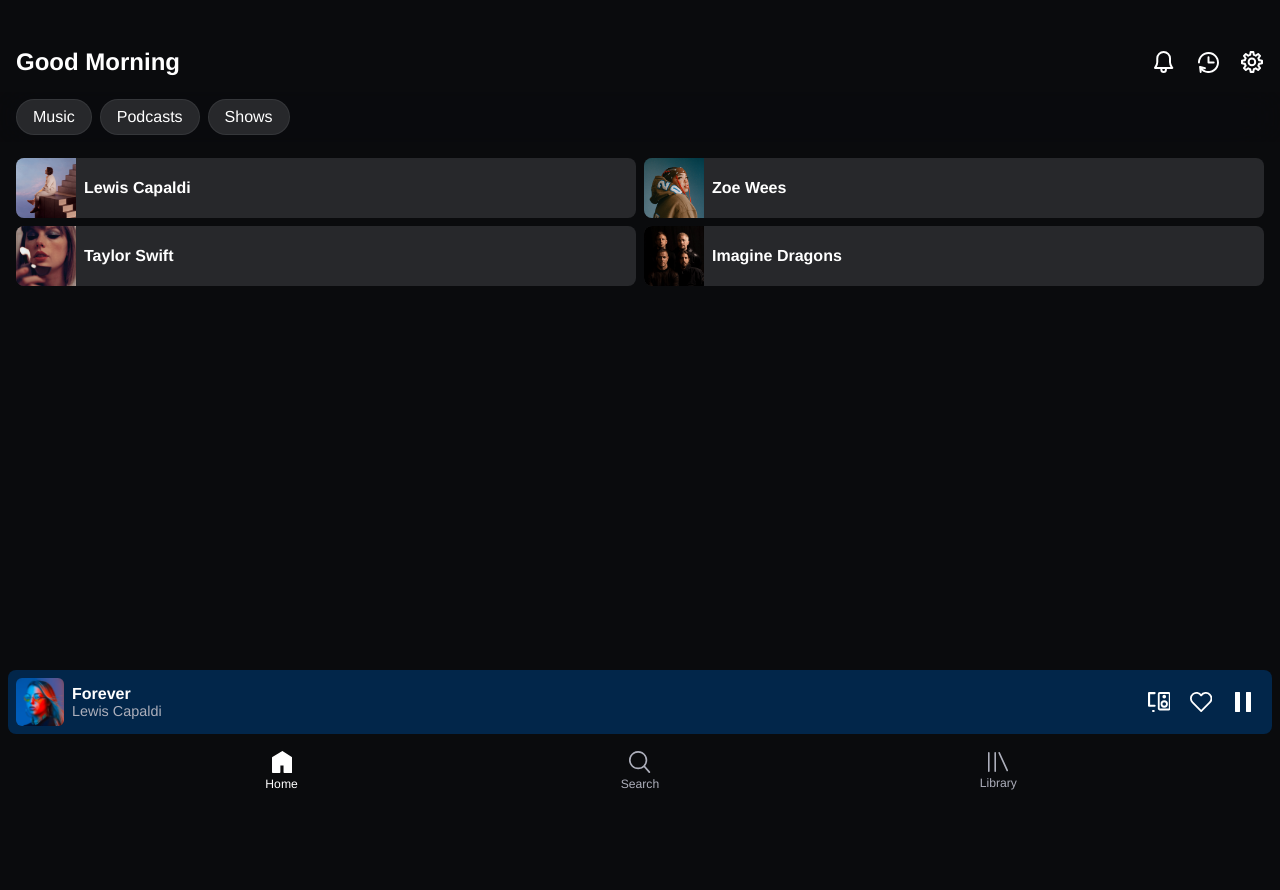
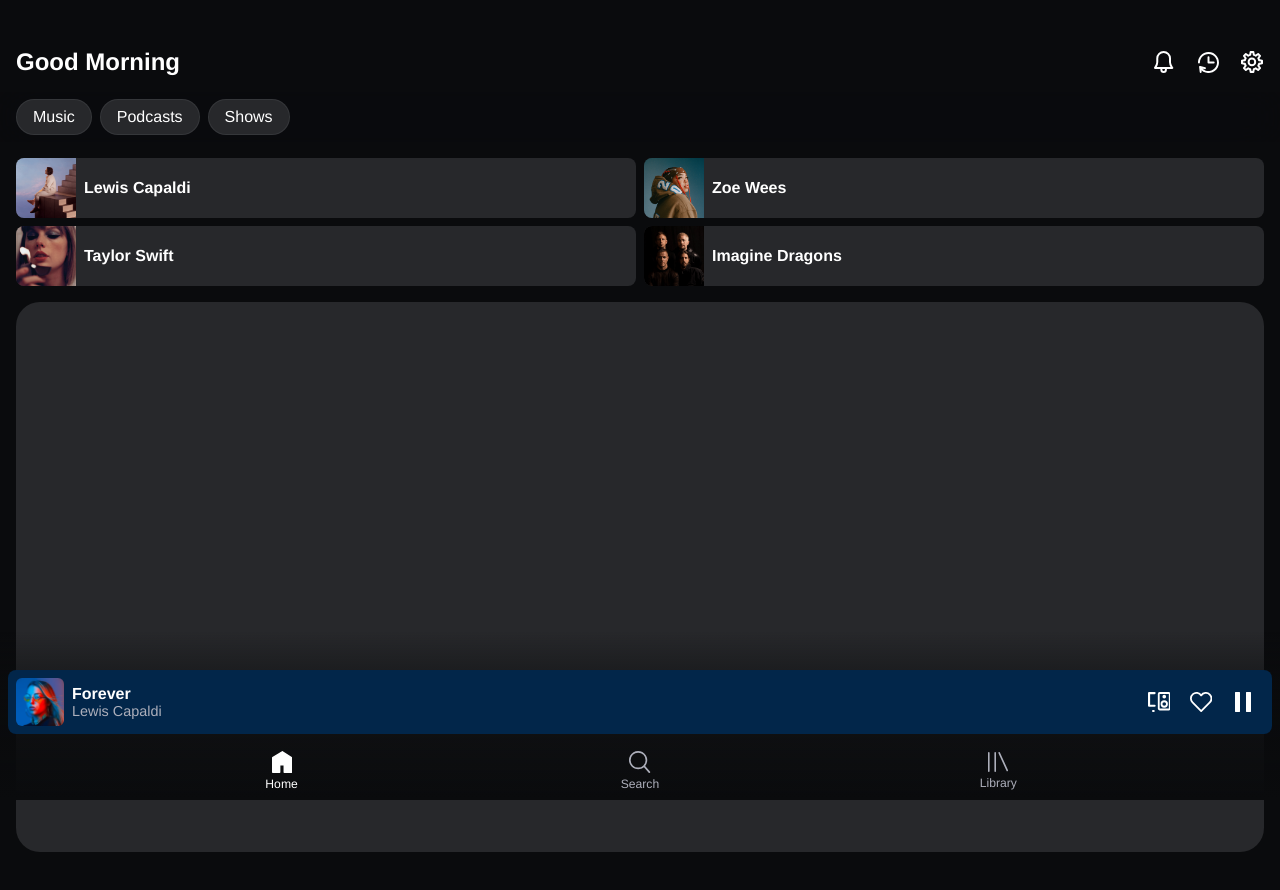
Before and after one commit to benjaminayimah/music-app, a Vue app: page / in a window 1280 px wide. Shown: the top 890 px of the page. Built offline with nearby package versions, Linux system fonts and the light colour scheme.

Commit message:
bottom nav

```diff
--- a/src/assets/index.scss
+++ b/src/assets/index.scss
@@ -99,6 +99,9 @@
 .gap-8{
     gap: 8px;
 }
+.gap-16{
+    gap: 16px;
+}
 .gap-4{
     gap: 4px;
 }
--- a/src/components/includes/BottomNav.vue
+++ b/src/components/includes/BottomNav.vue
@@ -1,5 +1,5 @@
 <template>
-    <nav>
+    <nav class="">
         <media-player-mini />
         <div class="flx hold" :class="{ 'mb-16' : getiPhone}">
             <li>
@@ -47,7 +47,8 @@
     bottom: 0;
     width: 100%;
     left: 0;
-
+    padding-top: 30px;
+    background-image: linear-gradient(to bottom, rgba(23, 25, 29, 0), rgba(10, 11, 13, 0.8), rgba(10, 11, 13, 1));
     .hold{
         height: 58px;
         padding: 0 8%;
--- /dev/null
+++ b/src/components/includes/HomeSection2.vue
@@ -0,0 +1,17 @@
+<template>
+    <section class="flx gap-16">
+        <home-section-2-list />
+    </section>
+</template>
+<script>
+import HomeSection2List from './HomeSection2List.vue'
+export default {
+  components: { HomeSection2List },
+    name: 'HomeSection2',
+}
+</script>
+<style lang="scss" scoped>
+section {
+    margin-bottom: 180px;
+}
+</style>
--- /dev/null
+++ b/src/components/includes/HomeSection2List.vue
@@ -0,0 +1,18 @@
+<template>
+    <router-link to="/" class="">
+
+    </router-link>
+</template>
+<script>
+export default {
+    name: 'HomeSection2List',
+}
+</script>
+<style lang="scss" scoped>
+a {
+    background-color: $secondary-bg;
+    height: 550px;
+    width: 100%;
+    border-radius: 24px;
+}
+</style>
--- a/src/views/Home.vue
+++ b/src/views/Home.vue
@@ -13,6 +13,7 @@
     </nav>
     <main class="p-l-r-16">
       <home-section-1 />
+      <home-section-2 />
     </main>
   </div>
 </template>
@@ -21,17 +22,15 @@
 import WinTopMixin from '../mixins/WinTopMixin';
 import HomeSection1 from '../components/includes/HomeSection1.vue'
 import HomeTopNav from '../components/includes/HomeTopNav.vue'
+import HomeSection2 from '../components/includes/HomeSection2.vue';
 // @ is an alias to /src
 export default {
-  components: { HomeTopNav, HomeSection1 },
+  components: { HomeTopNav, HomeSection1, HomeSection2 },
   name: 'Home',
   mixins: [WinTopMixin]
 }
 </script>
 <style lang="scss" scoped>
-.home{
-  height: 1000px;
-}
 nav{
   height: 50px;
   background-color: rgba(10, 11, 13, 0.7);
```
